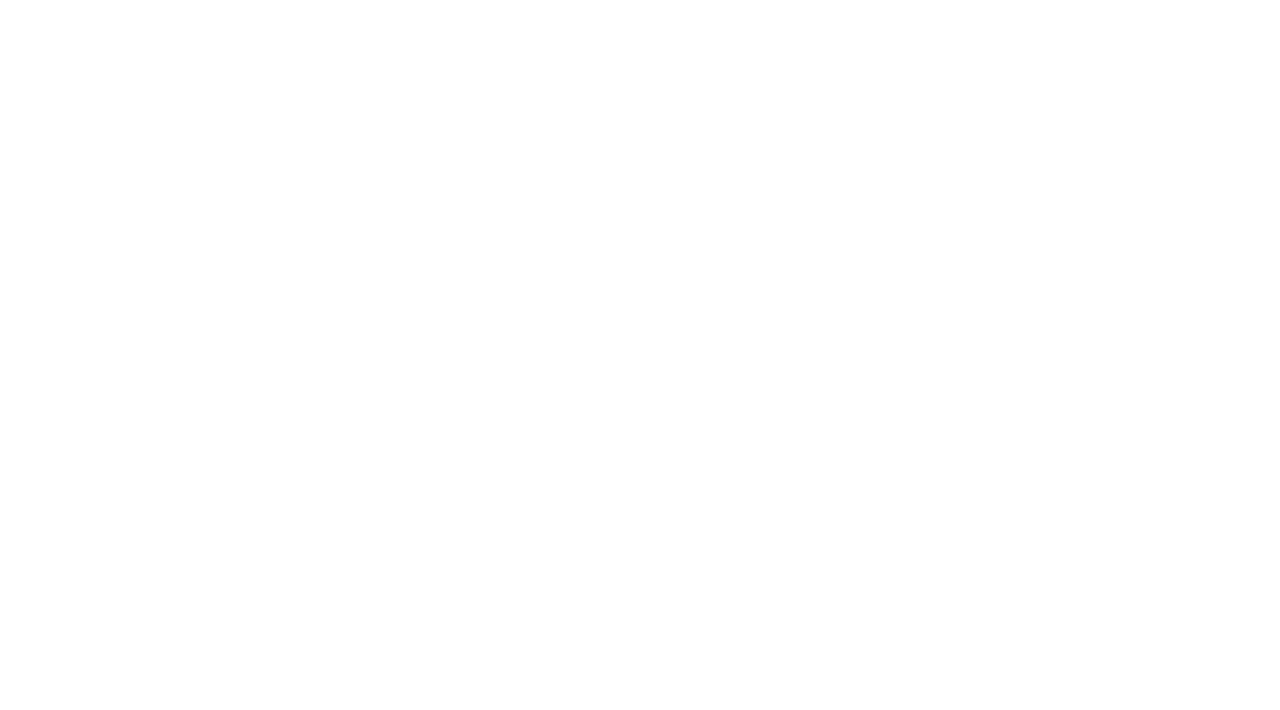
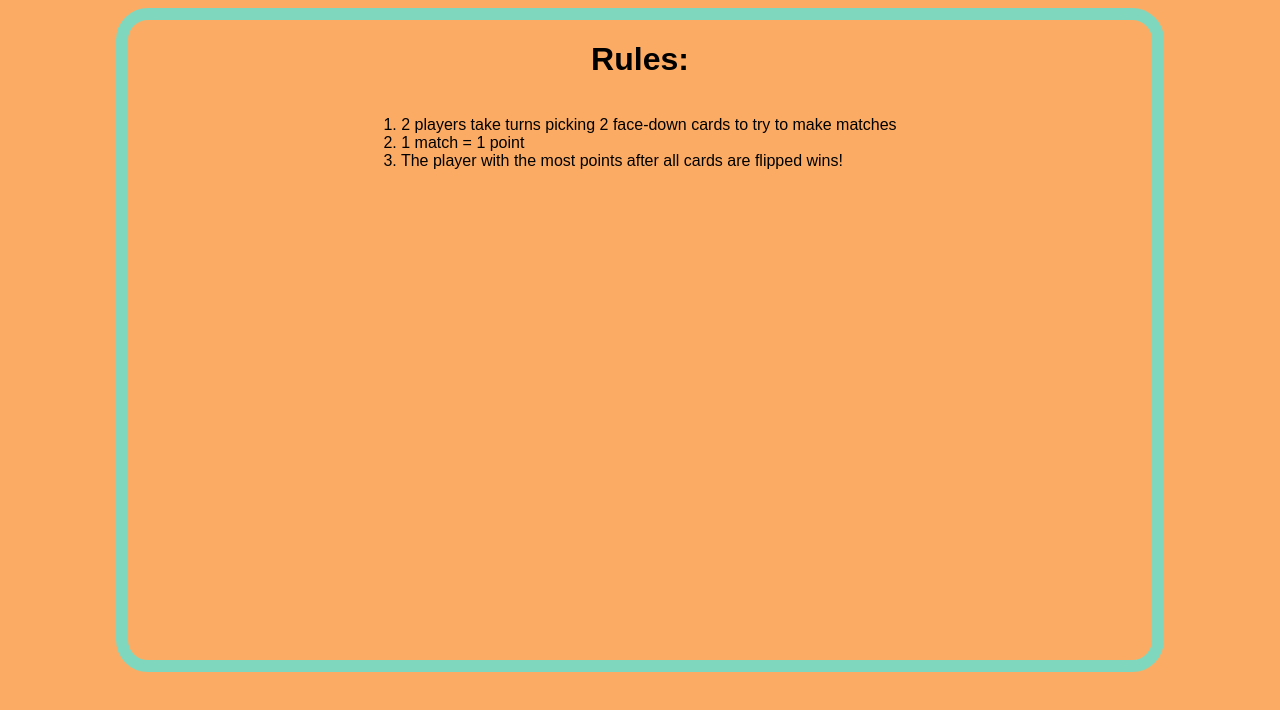
Before and after one commit to TarEl-fim/WP_U2_L13, a plain HTML site: page pages/rules/rules.html in a window 1280 px wide. Drawn offline with Linux system fonts and the light colour scheme.

Commit message:
added css customization, edited rules page

```diff
--- a/index.css
+++ b/index.css
@@ -1,4 +1,8 @@
 body{
+    font-family: "Work Sans", sans-serif;
+    font-optical-sizing: auto;
+    font-weight: normal;
+    font-style: normal;
     display: flex;
     justify-self: center;
     align-items: center;
@@ -41,7 +45,7 @@ body{
     justify-content: center;
     align-items: center;
     margin: 0 auto;
-    background-color: #A1FCDF;
+    background-color: #cdffef;
     border: 0.25vw solid #7FD8BE;
     border-radius: 2.5vw;
 }
--- a/pages/rules/rules.css
+++ b/pages/rules/rules.css
@@ -1,14 +1,22 @@
-<!DOCTYPE html>
+body{
+    font-family: "Work Sans", sans-serif;
+    font-optical-sizing: auto;
+    font-weight: normal;
+    font-style: normal;
+    display: flex;
+    justify-self: center;
+    align-items: center;
+    flex-direction: column;
+    background-color: #FCAB64;
+}
 
-<html>
-    <head>
-        <title>Rules</title>
-        <link href='rules.css' rel="stylesheet"/>
-    </head>
-    <body>
-        <h1>Rules:</h1>
-        <p>2 Players take turns flipping trying to match 2 cards with the same image (each match is +1 points)<br>The person with the most matches when the board is cleared wins!</p>
-        <h3>Possible Matches:</h3>
-
-    </body>
-</html>
+#rules {
+    height: 80vh;
+    width: 80vw;
+    border: 1vw solid #7FD8BE;
+    border-radius: 2.5vw;
+    display: flex;
+    flex-direction: column;
+    align-items: center;
+    margin: 0 auto;
+}
--- a/pages/rules/rules.html
+++ b/pages/rules/rules.html
@@ -0,0 +1,24 @@
+<!--Tarrah Elash (repo owner)/Connor Radle
+Un2Lb13
+Memory Game-->
+
+<!DOCTYPE html>
+
+<html>
+    <head>
+        <link href='rules.css' rel="stylesheet"/>
+    </head>
+
+    <body>
+        <div id="rules">
+            <h1>Rules:</h1>
+            <p id="rules text">
+                1. 2 players take turns picking 2 face-down cards to try to make matches<br/>
+                2. 1 match = 1 point<br/>
+                3. The player with the most points after all cards are flipped wins!
+            </p>
+        </div>
+
+        <script>genBoard();</script>
+    </body>
+</html>
```
